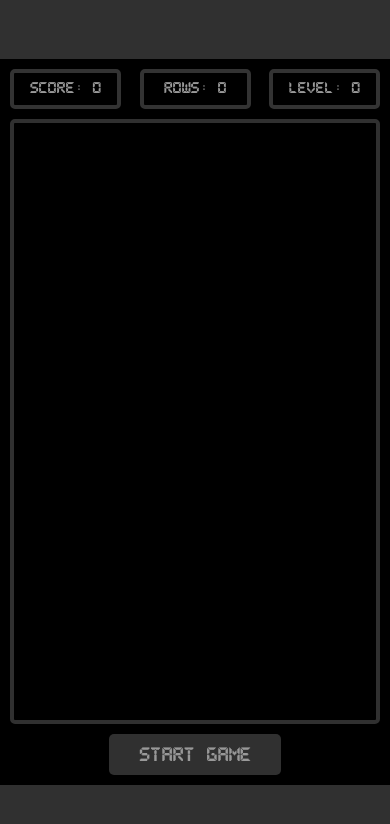
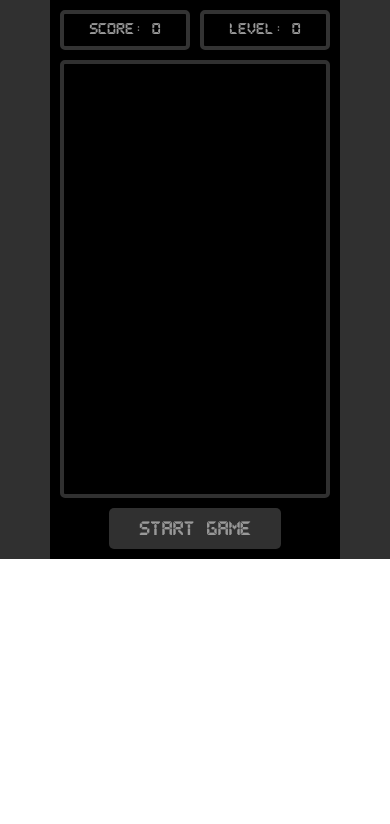
Before and after one commit to jrgrantham/tetris-react, a React (Create React App) app: page / in a window 390 px wide. Shown: the top 824 px of the page. Built offline with nearby package versions, Linux system fonts and the light colour scheme.

Commit message:
add mobile swipe

```diff
--- a/package.json
+++ b/package.json
@@ -9,6 +9,7 @@
     "react": "^16.13.1",
     "react-dom": "^16.13.1",
     "react-scripts": "3.4.1",
+    "react-swipeable": "^5.5.1",
     "styled-components": "^5.1.0"
   },
   "scripts": {
--- a/src/components/Stage.jsx
+++ b/src/components/Stage.jsx
@@ -4,7 +4,7 @@ import { StyledStage } from './styles/StyledStage';
 import Cell from './Cell';
 
 const Stage = ({ stage }) => (
-  <StyledStage width={stage[0].length} height={stage.length}>
+  <StyledStage >
     {stage.map(row => row.map((cell, x) => <Cell key={x} type={cell[0]} />))}
   </StyledStage>
 );
--- a/src/components/Tetris.jsx
+++ b/src/components/Tetris.jsx
@@ -1,4 +1,5 @@
 import React, { useState } from "react";
+import { useSwipeable, Swipeable } from "react-swipeable";
 
 import { createStage, checkCollision } from "../gameHelpers";
 import { StyledTetrisWrapper, StyledTetris } from "./styles/StyledTetris";
@@ -80,6 +81,10 @@ const Tetris = () => {
     drop();
   };
 
+  const swipeDrop = () => {
+    drop();
+  };
+
   // This one starts the game
   // Custom hook by Dan Abramov
   useInterval(() => {
@@ -100,6 +105,20 @@ const Tetris = () => {
     }
   };
 
+  const swipe = (swipeDir) => {
+    if (!gameOver) {
+      if (swipeDir === 'Left') {
+        movePlayer(-1);
+      } else if (swipeDir === 'Right') {
+        movePlayer(1);
+      } else if (swipeDir === 'Down') {
+        swipeDrop();
+      } else if (swipeDir === 'Up') {
+        playerRotate(stage, 1);
+      }
+    }
+  };
+
   return (
     <StyledTetrisWrapper
       role="button"
@@ -108,20 +127,26 @@ const Tetris = () => {
       onKeyUp={keyUp}
     >
       <StyledTetris>
-        <div className='scores'>
+        <div className="scores">
           <Display text={`Score: ${score}`} />
-          <Display text={`Rows: ${rows}`} />
+          {/* <Display text={`Rows: ${rows}`} /> */}
           <Display text={`Level: ${level}`} />
         </div>
-        <Stage stage={stage} />
-        <aside>
+        <Swipeable
+          onSwiped={(e) => {
+            swipe(e.dir);
+            console.log(e.dir);
+          }}
+        >
+          <Stage stage={stage} />
+        </Swipeable>
+        {/* <aside>
           {gameOver ? (
             <Display gameOver={gameOver} text="Game Over" />
           ) : (
-            <div>
-            </div>
+            <div></div>
           )}
-        </aside>
+        </aside> */}
         <StartButton callback={startGame} />
       </StyledTetris>
     </StyledTetrisWrapper>
--- a/src/components/styles/styledDisplay.js
+++ b/src/components/styles/styledDisplay.js
@@ -1,7 +1,7 @@
 import styled from 'styled-components';
 
 export const StyledDisplay = styled.div`
-  width: 30%;
+  width: calc(50% - 5px);
   box-sizing: border-box;
   display: flex;
   align-items: center;
--- a/src/components/styles/styledStage.js
+++ b/src/components/styles/styledStage.js
@@ -4,11 +4,9 @@ export const StyledStage = styled.div`
   display: flex;
   flex-wrap: wrap;
   box-sizing: border-box;
-  /* max-width: 400px; */
   padding: 5px;
   margin: 10px 0;
   border: 4px solid #303030;
   border-radius: 5px;
   width: 100%;
-  /* background: #e3e3e3; */
 `
--- a/src/components/styles/styledTetris.js
+++ b/src/components/styles/styledTetris.js
@@ -2,8 +2,10 @@ import styled from "styled-components";
 
 export const StyledTetrisWrapper = styled.div`
   width: 100vw;
-  height: 100vh;
+  height: 100%;
   display: flex;
+  align-items: center;
+  justify-content: center;
   box-sizing: border-box;
   background: #303030;
   /* border: 4px solid red; */
@@ -19,7 +21,7 @@ export const StyledTetris = styled.div`
   padding: 10px;
   background: black;
   /* padding: 0 40px; */
-  margin: auto;
+  margin: 0 50px;
   max-width: 400px;
 
   .scores {
```
Also changed, not shown: 1 other file (tests, documents, lock files or other folders).
